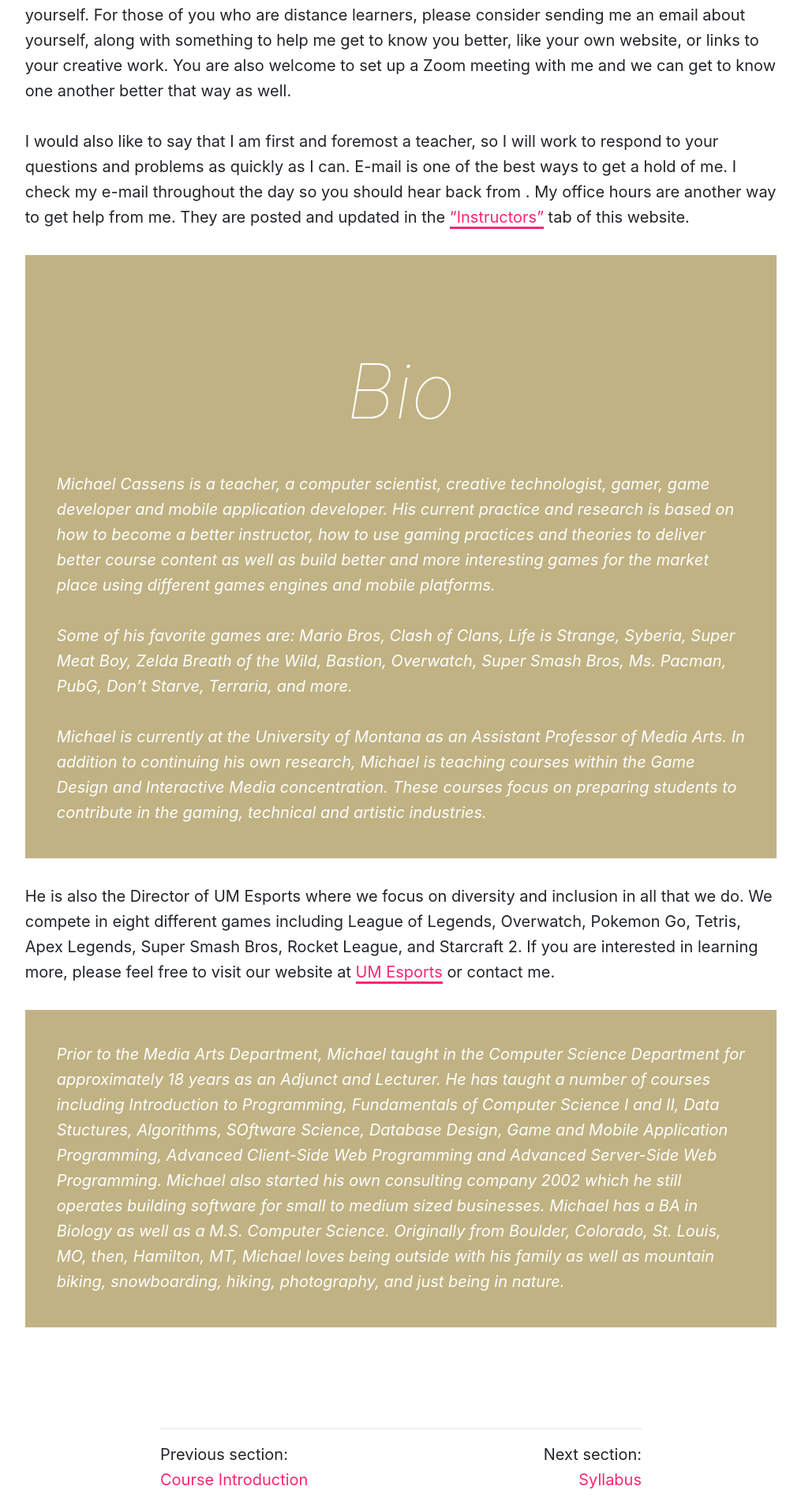
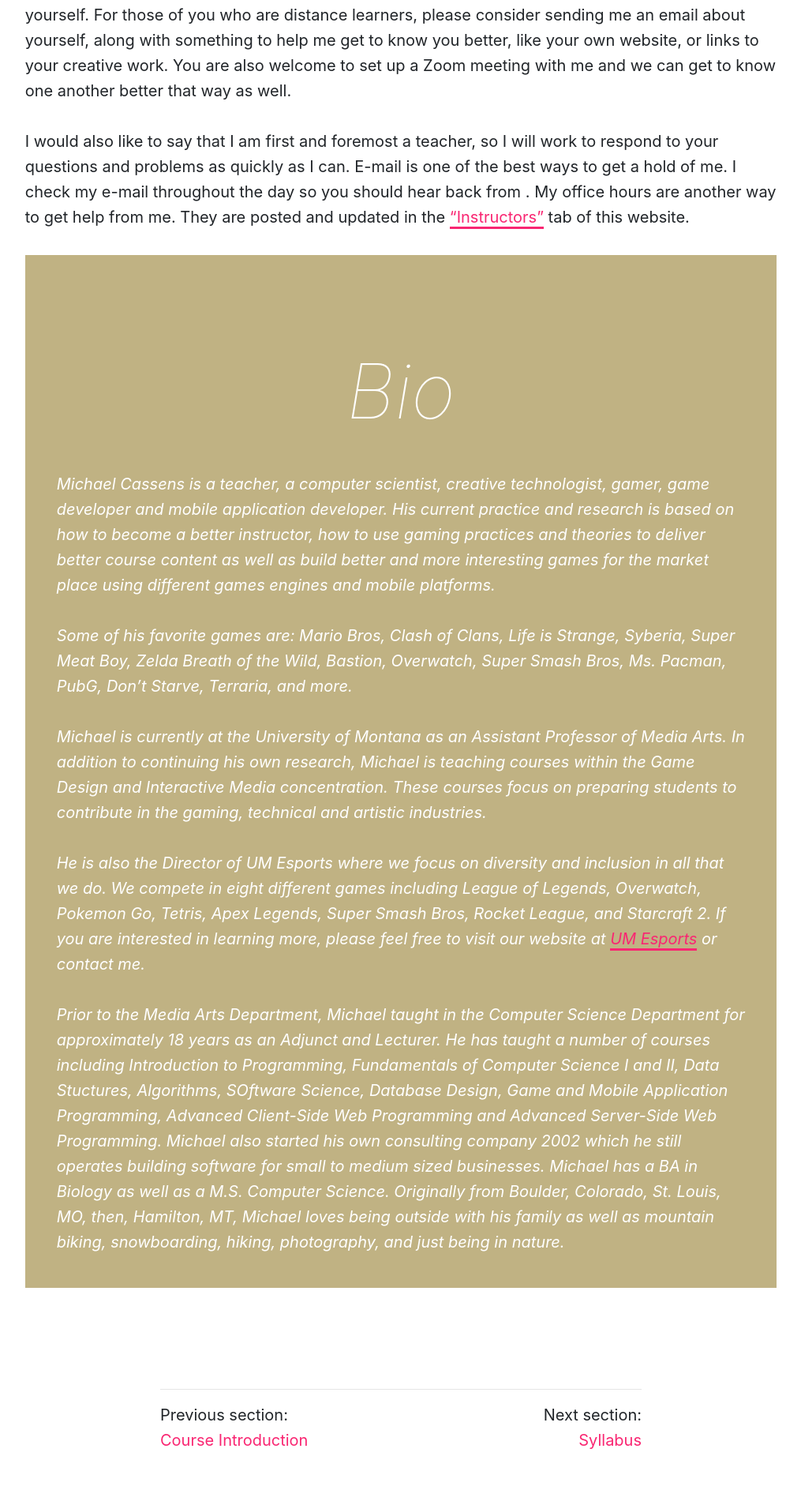
Before and after one commit to Montana-Media-Arts/120_CreativeCoding1-Fall2020, a Jekyll site: the page built from modules/week-1/_posts/2017-01-03-instructors.md, in a window 1280 px wide. Shown: the part 1767-3673 px from the top of the page at 79% size, without its empty margins (132-1147 px from the left). Built offline with Jekyll 4.4.1, drawn with Linux system fonts in a browser that asks for light colours; nearby versions of some CDN libraries; after the commit the page ends 3623 px from its top, so only the background shows below that.

```diff
--- a/modules/week-1/_posts/2017-01-03-instructors.md
+++ b/modules/week-1/_posts/2017-01-03-instructors.md
@@ -10,6 +10,7 @@ Quick links, including email links, office hours, and lab hours, are all availab
 
 What follows is a more detailed introduction to the people delivering this class to you this semester. We are a team, and will be working together to deliver this experience to you.
 
+<!-- rebuild this video -->
 <div class="embed-responsive embed-responsive-16by9"><iframe class="embed-responsive-item" src="https://www.youtube.com/embed/PSGOxy8IwH0" frameborder="0" allowfullscreen></iframe></div>
 
 ## Michael Cassens
@@ -42,7 +43,7 @@ I would also like to say that I am first and foremost a teacher, so I will work
   Terraria, and more.
 >
 > Michael is currently at the University of Montana as an Assistant Professor of Media Arts. In addition to continuing his own research, Michael is teaching courses within the Game Design and Interactive Media concentration. These courses focus on preparing students to contribute in the gaming, technical and artistic industries.
-
-He is also the Director of UM Esports where we focus on diversity and inclusion in all that we do.  We compete in eight different games including League of Legends, Overwatch, Pokemon Go, Tetris, Apex Legends, Super Smash Bros, Rocket League, and Starcraft 2. If you are interested in learning more, please feel free to visit our website at [UM Esports](http://grizzlyesportsum.com/) or contact me.
+>
+>He is also the Director of UM Esports where we focus on diversity and inclusion in all that we do.  We compete in eight different games including League of Legends, Overwatch, Pokemon Go, Tetris, Apex Legends, Super Smash Bros, Rocket League, and Starcraft 2. If you are interested in learning more, please feel free to visit our website at [UM Esports](http://grizzlyesportsum.com/) or contact me.
 >
 > Prior to the Media Arts Department, Michael taught in the Computer Science Department for approximately 18 years as an Adjunct and Lecturer.  He has taught a number of courses including Introduction to Programming, Fundamentals of Computer Science I and II, Data Stuctures, Algorithms, SOftware Science, Database Design, Game and Mobile Application Programming, Advanced Client-Side Web Programming and Advanced Server-Side Web Programming. Michael also started his own consulting company 2002 which he still operates building software for small to medium sized businesses.  Michael has a BA in Biology as well as a M.S. Computer Science. Originally from Boulder, Colorado, St. Louis, MO, then, Hamilton, MT, Michael loves being outside with his family as well as mountain biking, snowboarding, hiking, photography, and just being in nature.
```
